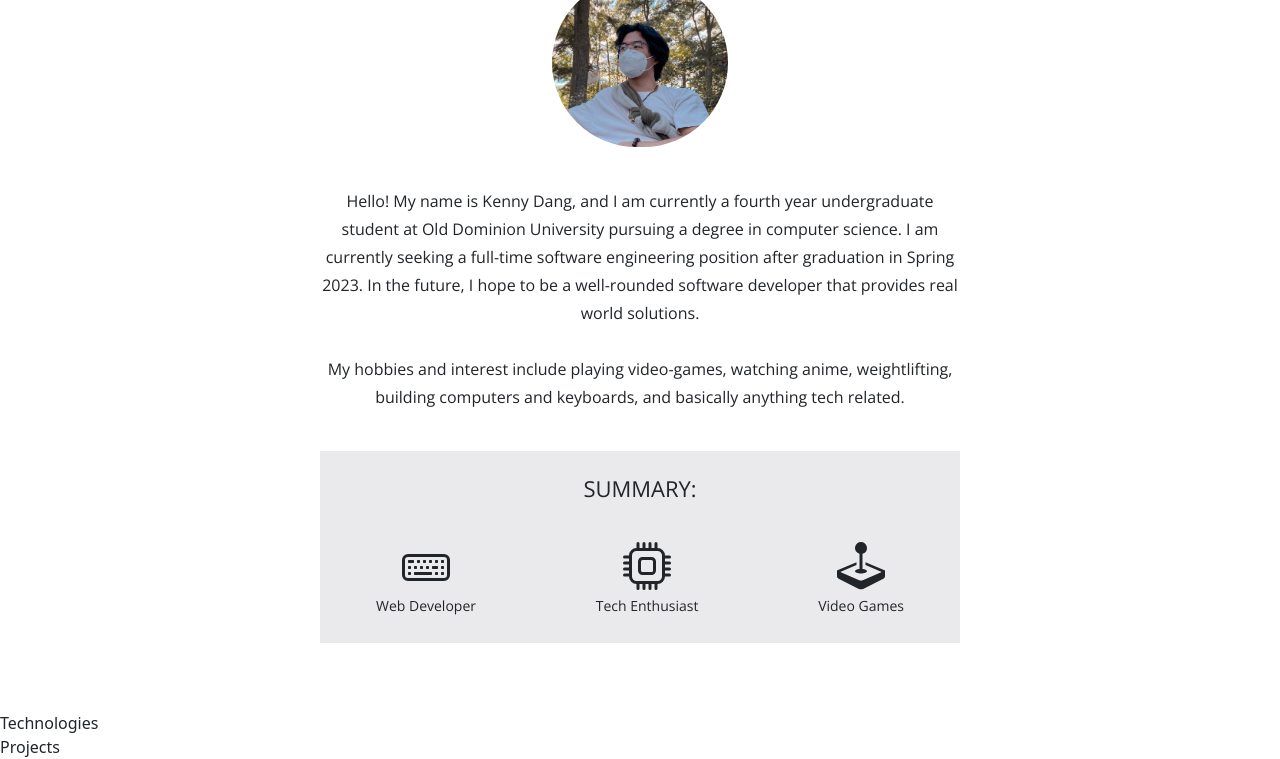
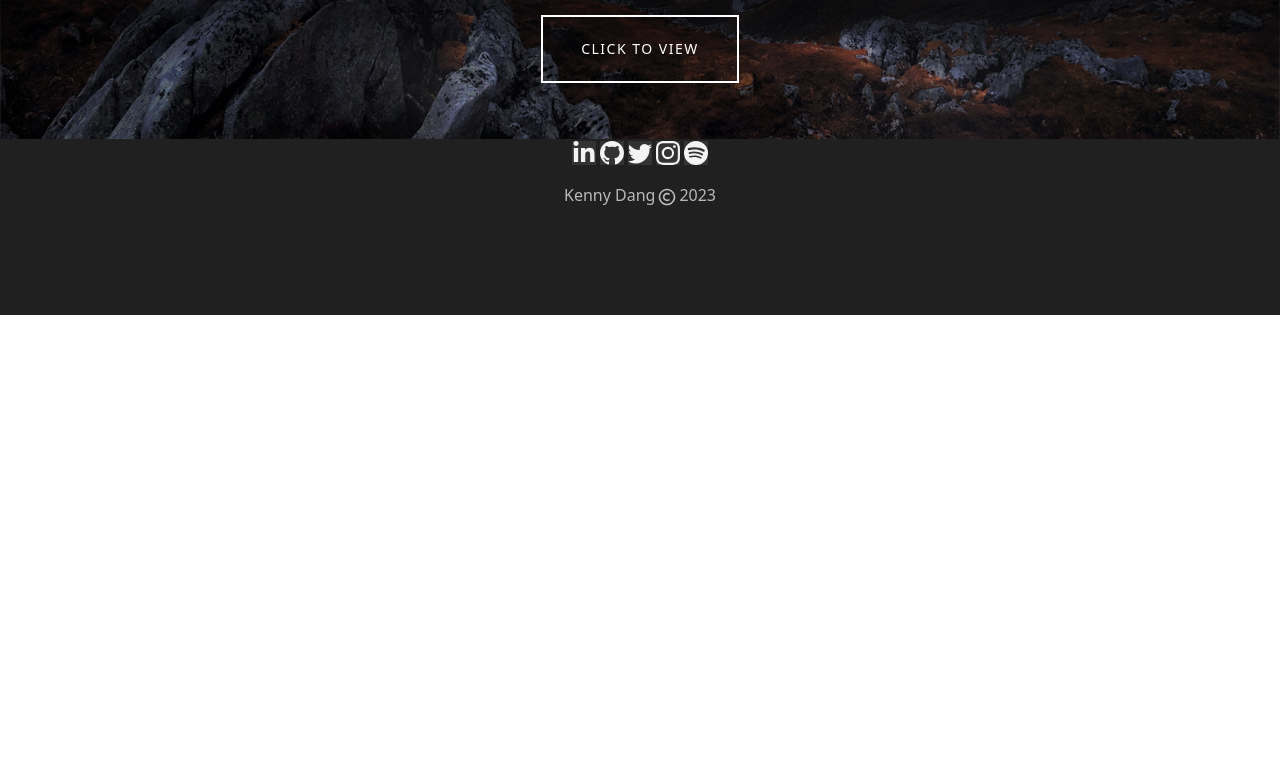
Before and after one commit to kenny-dd/knd-v2, a React (Vite) app: page / in a window 1280 px wide. Shown: the part 1100-1859 px from the top of the page. After the commit the page ends 1415 px from the top, so only its background shows below. Built offline with nearby package versions, Linux system fonts and the light colour scheme.

Commit message:
mapping feature for socials

```diff
--- a/src/components/Socials.jsx
+++ b/src/components/Socials.jsx
@@ -1,8 +1,54 @@
-import React from 'react'
+import React from 'react';
+import {FaLinkedinIn} from "react-icons/fa"
+import { BsGithub, BsTwitter, BsInstagram, BsSpotify} from 'react-icons/bs'
+import {BiCopyright} from 'react-icons/bi'
 
 function Socials() {
+
+  const socials = [
+    {
+      id: 1,
+      link: "https://www.linkedin.com/in/kennyndang/",
+      logo: <FaLinkedinIn />,
+    },
+    {
+      id: 2,
+      link: "https://github.com/kenny-dd",
+      logo: <BsGithub />,
+    },
+    {
+      id: 3,
+      link: "https://twitter.com/k4nnyc0des",
+      logo: <BsTwitter />,
+    },
+    {
+      id: 4,
+      link: "https://www.instagram.com/kenny.dd/",
+      logo: <BsInstagram />,
+    },
+    {
+      id: 5,
+      link: "https://open.spotify.com/user/lpsashelytv",
+      logo: <BsSpotify />,
+    },
+  ];
+
+  const socialIconFormat = "m-0.5 text-2xl bg-[#333] text-[#f3f3f3]"
+
   return (
-    <div>Socials</div>
+    <section className="bg-[#202020] h-44">
+      <div>
+        <ul className="flex flex-row align-center items-center justify-center list-none text-white p-0">
+        <li><a id="linkedin" href="https://www.linkedin.com/in/kennyndang/" target="_blank"><FaLinkedinIn className={socialIconFormat}/></a></li>
+        <li><a id="linkedin" href="https://github.com/kenny-dd" target="_blank"><BsGithub className={socialIconFormat}/></a></li>
+        <li><a id="linkedin" href="https://twitter.com/k4nnyc0des/" target="_blank"><BsTwitter className={socialIconFormat}/></a></li>
+        <li><a id="linkedin" href="https://www.instagram.com/kenny.dd/" target="_blank"><BsInstagram className={socialIconFormat}/></a></li>
+        <li><a id="linkedin" href="https://open.spotify.com/user/lpsashelytv" target="_blank"><BsSpotify className={socialIconFormat}/></a></li>
+        </ul>
+      </div>
+
+      <div className='flex flex-row justify-center text-center text-[#B9B9B9]'>Kenny Dang <i><BiCopyright className='pt-1 text-2xl'/></i> 2023</div>
+    </section>
   )
 }
 
--- a/tailwind.config.js
+++ b/tailwind.config.js
@@ -29,7 +29,11 @@ module.exports = {
         200: "200",
       },
       width: {
+        50: "50px",
         640: "640px",
+      },
+      height: {
+        50: "50px"
       },
       padding: {
         68: '68px',
```
